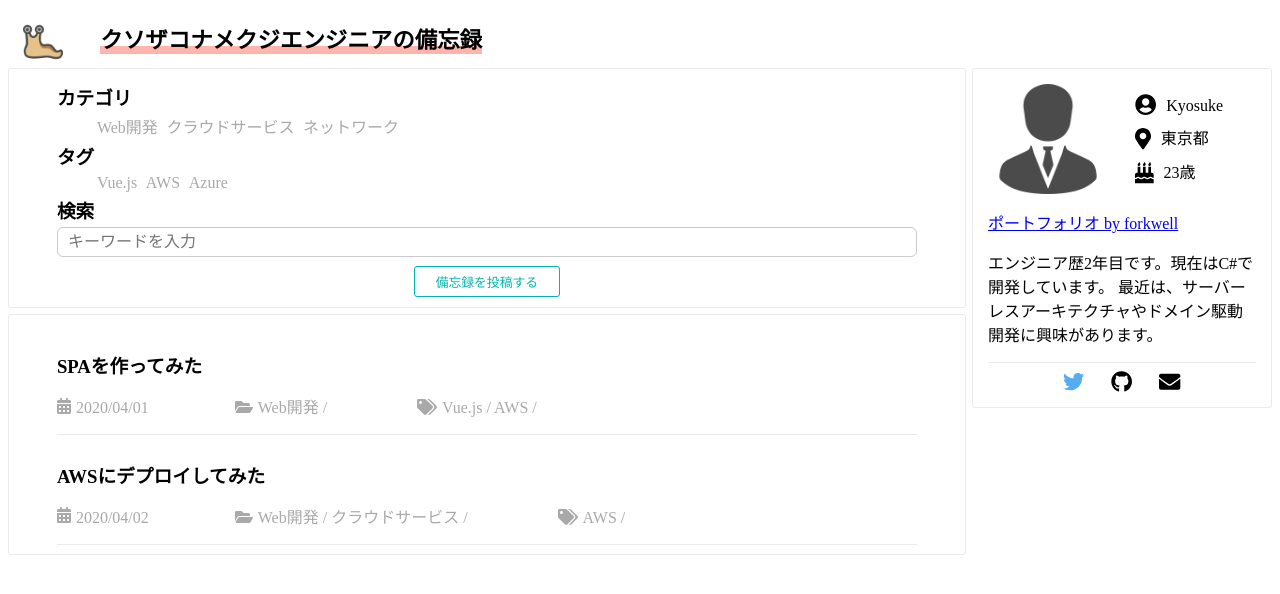
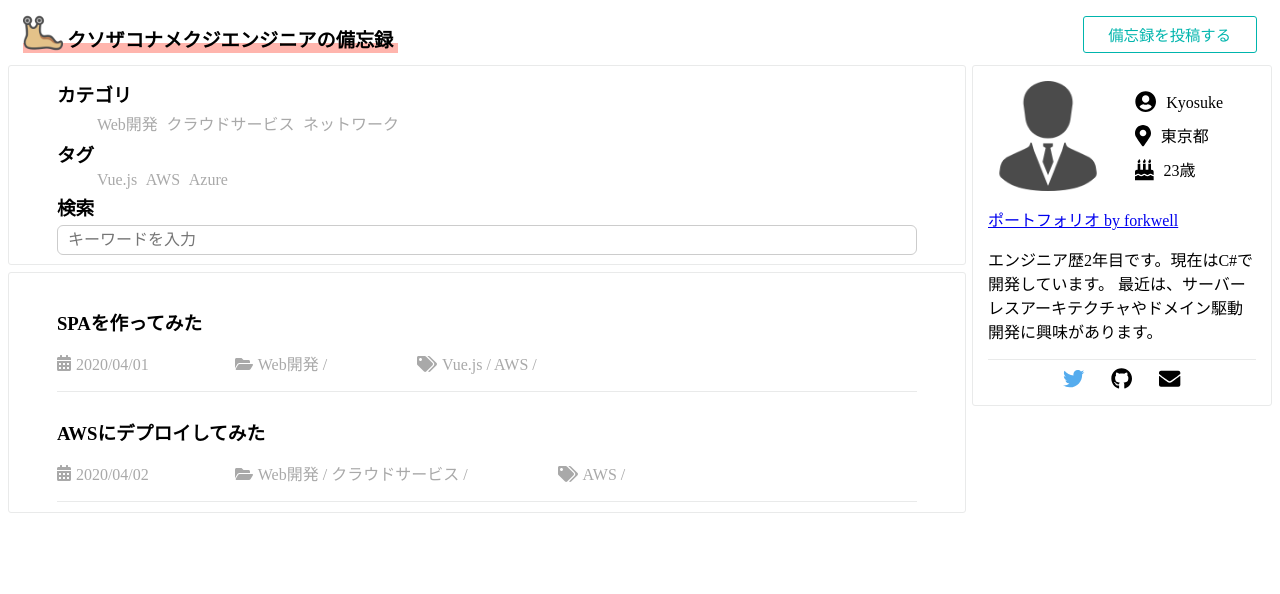
Before and after one commit to AwataKyosuke/my_histroy, a Vue app: page / in a window 1280 px wide. Shown: the top 594 px of the page. Built offline with nearby package versions, Linux system fonts and the light colour scheme; what vue-js-modal would draw is missing.

Commit message:
新規投稿ボタンをヘッダーに移動

```diff
--- a/src/components/molecules/Header.vue
+++ b/src/components/molecules/Header.vue
@@ -1,18 +1,44 @@
 <template>
   <div id="nav">
+
     <header class="header">
+
       <div class="header-inner">
-        <div class="logo">
-          <router-link :to="{name: 'Home'}"><img src="@/assets/namekuji.png" /></router-link>
+
+        <div class="header-title">
+          <div class="logo-box">
+            <router-link :to="{name: 'Home'}" class="home-link">
+              <img src="@/assets/namekuji.png" class="logo" />
+            </router-link>
+          </div>
+          クソザコナメクジエンジニアの備忘録
         </div>
-        <h3 class="header-title">クソザコナメクジエンジニアの備忘録</h3>
+
+        <div class="new-article-button-box">
+          <Button :text="'備忘録を投稿する'" @clicked="newPost" />
+        </div>
+
       </div>
+
     </header>
+
   </div>
 </template>
 
 <script>
+import Button from '@/components/atoms/Button'
+
 export default {
+
+  components:{
+    Button,
+  },
+
+  methods: {
+    newPost(){
+      this.$router.push({ name: 'NewArticle' })
+    }
+  },
 
 };
 </script>
@@ -22,39 +48,34 @@ export default {
 .header {
   box-sizing: border-box;
   width: 100%;
+  margin: 1% 0 1% 0;
 }
 
 .header-inner {
   display: flex;
-  align-items: center;
-  height: 60px;
+  align-items: flex-end;
+  justify-content: space-between;
   padding: 0 0.8em;
-  margin: 0 auto;
   font-size: 1.2em;
 }
 
-.logo img {
-  margin-top: 30%;
+.logo-box {
+  height: 40px;
+  width: 40px;
+  margin: 0 1% 0 0;
+}
+
+.logo {
+  height: 40px;
   width: 40px;
 }
 
 .header-title {
-  margin: 0 3%;
+  display: flex;
+  align-items: flex-end;
+  width: 375px;
   font-weight: bold;
   background: linear-gradient(transparent 75%, #ffb5ad 75%);
 }
 
-@media screen and (max-width: 480px) {
-  .header-nav-list {
-    display: none;
-  }
-
-  .header-nav {
-    margin: 0 0 0 auto;
-  }
-
-  .header-ham {
-    display: block;
-  }
-}
 </style>
--- a/src/views/Home.vue
+++ b/src/views/Home.vue
@@ -13,10 +13,6 @@
       <h3 class="search-title">検索</h3>
       <input type="text" class="search-input" placeholder="キーワードを入力" v-model="filterKeyword" />
 
-      <div class="new-article-button-box">
-        <Button :text="'備忘録を投稿する'" @clicked="newPost" />
-      </div>
-
     </div>
 
     <ArticleList v-bind:articles="validArticles" />
@@ -29,7 +25,6 @@
 import CategoryList from '@/components/organsms/CategoryList'
 import TagList from '@/components/organsms/TagList'
 import ArticleList from '@/components/organsms/ArticleList'
-import Button from '@/components/atoms/Button'
 
 export default {
 
@@ -46,7 +41,6 @@ export default {
     CategoryList,
     TagList,
     ArticleList,
-    Button,
   },
 
   computed: {
@@ -65,11 +59,6 @@ export default {
     },
   },
 
-  methods: {
-    newPost(){
-      this.$router.push({ name: 'NewArticle' })
-    }
-  },
 }
 </script>
 
@@ -108,9 +97,4 @@ export default {
   border: 1px solid #00b5ad;
 }
 
-.new-article-button-box {
-  margin: 1% 0 0 0;
-  text-align: center;
-}
-
 </style>
```
